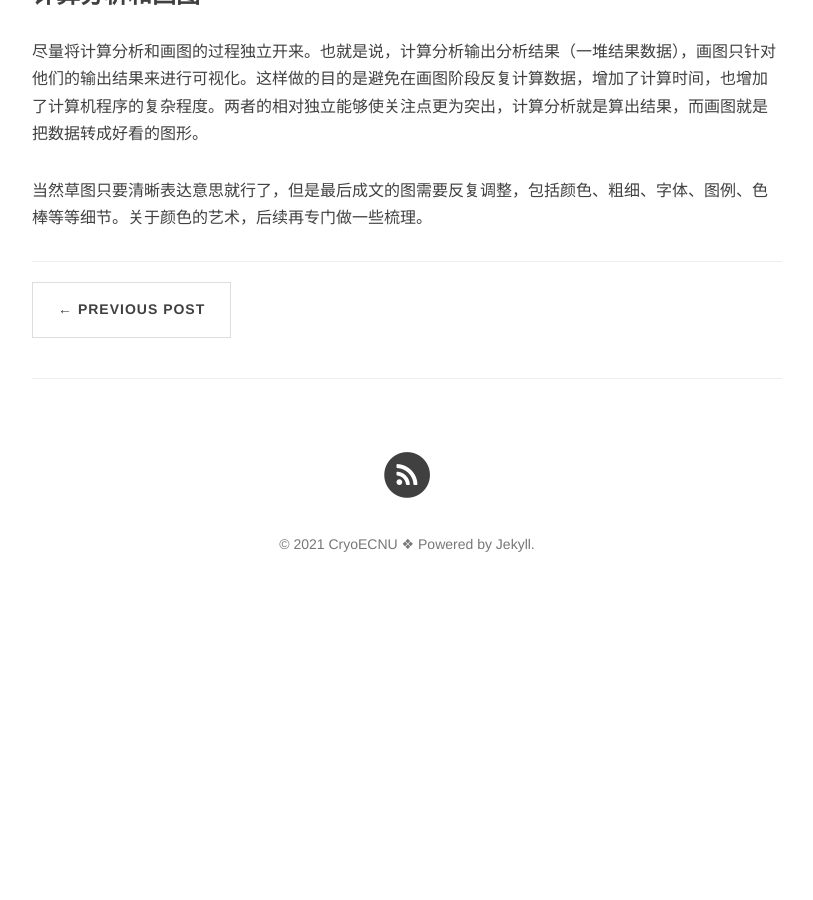
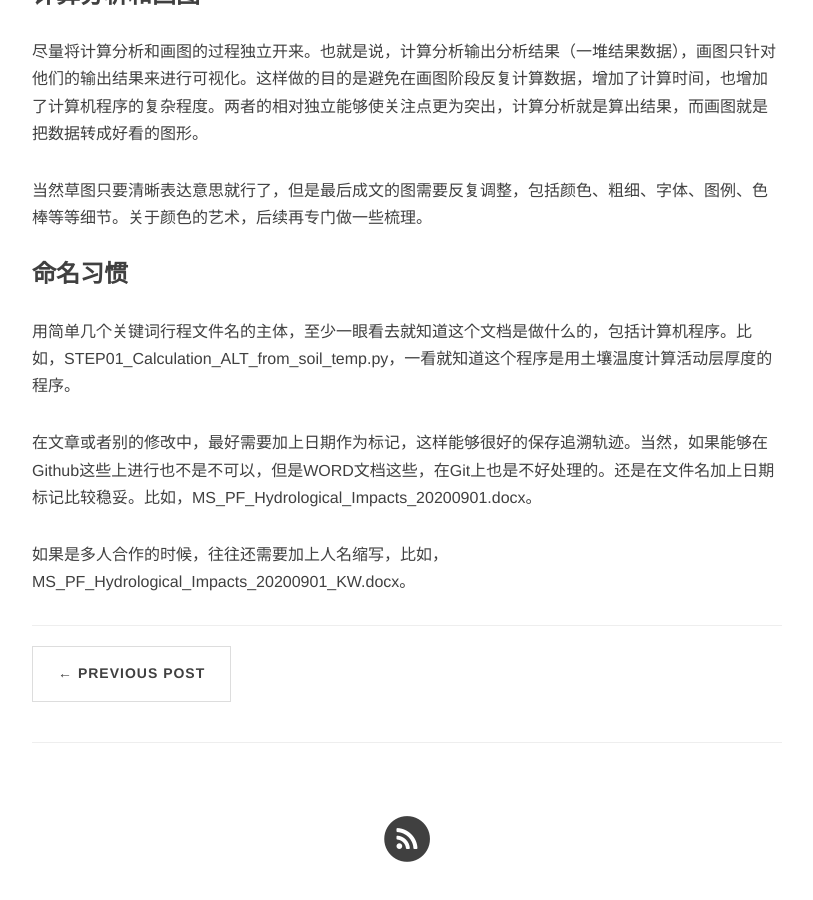
Before and after one commit to CryoECNU/cryoecnu.github.io, a Jekyll site: the page built from _posts/2021-02-10-科研工作习惯.md, in a window 1280 px wide and 900 px high, scrolled down 882 px. Shown: the whole window, without its empty margins (233-1046 px from the left). Built offline with Jekyll 4.4.1, drawn with Linux system fonts in a browser that asks for light colours; nearby versions of some CDN libraries; comment, search, counter and statistics services are not loaded; before the commit the page ends 1503 px from its top, so only the background shows below that.

Commit message:
Update 2021-02-10-科研工作习惯.md

```diff
--- a/_posts/2021-02-10-科研工作习惯.md
+++ b/_posts/2021-02-10-科研工作习惯.md
@@ -23,3 +23,11 @@ header-img: img/top.png    #这篇文章标题背景图片
 尽量将计算分析和画图的过程独立开来。也就是说，计算分析输出分析结果（一堆结果数据），画图只针对他们的输出结果来进行可视化。这样做的目的是避免在画图阶段反复计算数据，增加了计算时间，也增加了计算机程序的复杂程度。两者的相对独立能够使关注点更为突出，计算分析就是算出结果，而画图就是把数据转成好看的图形。
 
 当然草图只要清晰表达意思就行了，但是最后成文的图需要反复调整，包括颜色、粗细、字体、图例、色棒等等细节。关于颜色的艺术，后续再专门做一些梳理。
+
+### 命名习惯
+
+用简单几个关键词行程文件名的主体，至少一眼看去就知道这个文档是做什么的，包括计算机程序。比如，STEP01\_Calculation\_ALT\_from\_soil\_temp.py，一看就知道这个程序是用土壤温度计算活动层厚度的程序。
+
+在文章或者别的修改中，最好需要加上日期作为标记，这样能够很好的保存追溯轨迹。当然，如果能够在Github这些上进行也不是不可以，但是WORD文档这些，在Git上也是不好处理的。还是在文件名加上日期标记比较稳妥。比如，MS\_PF\_Hydrological\_Impacts\_20200901.docx。
+
+如果是多人合作的时候，往往还需要加上人名缩写，比如，MS\_PF\_Hydrological\_Impacts\_20200901\_KW.docx。
```
